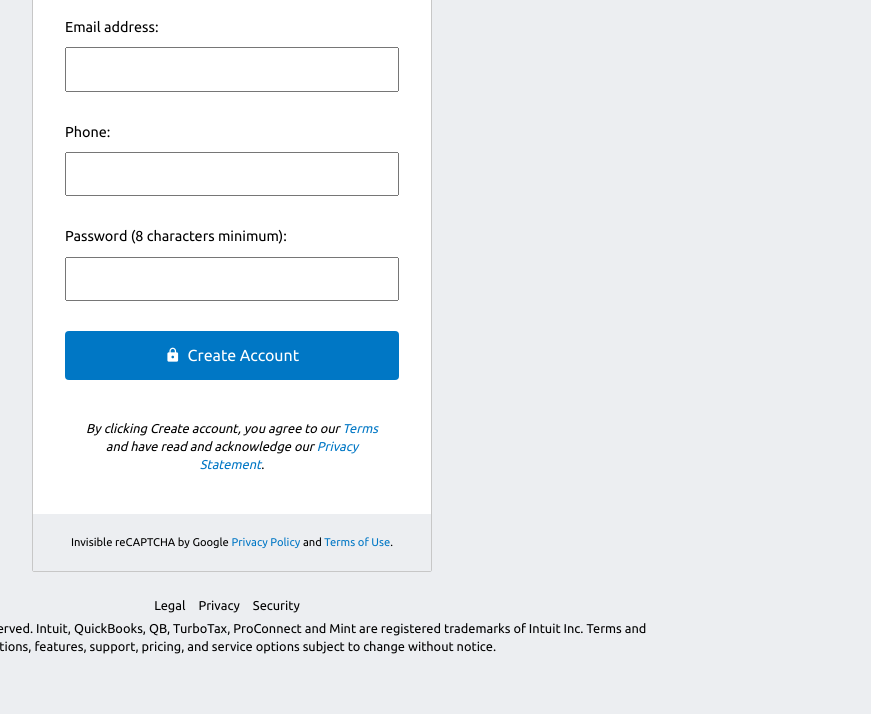
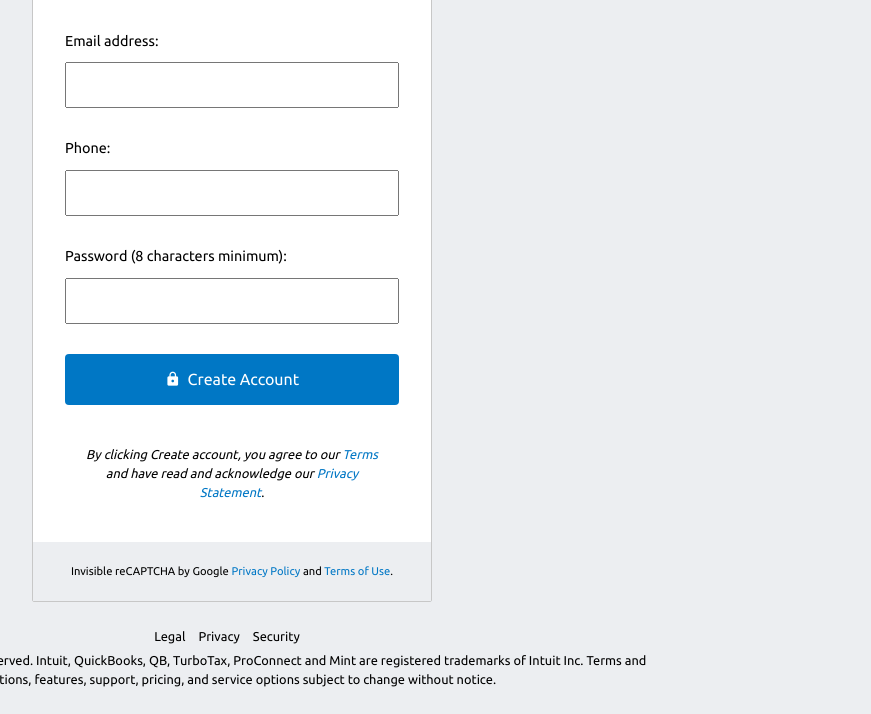
Before and after one commit to ivobul/theodinproject-html-forms, a plain HTML site: page index.html in a window 1280 px wide. Shown: the part 321-1035 px from the top of the page, without its empty margins (408-1279 px from the left). Before the commit the page ends 1002 px from the top, so only its background shows below. Drawn offline with Linux system fonts and the light colour scheme.

Commit message:
Add files via upload

```diff
--- a/style.css
+++ b/style.css
@@ -36,19 +36,15 @@ html {
   box-sizing: inherit;
 }
 
-/* Min height */
-html {
-  height: 100%;
-}
-
+/* Sizing - Height */
 body {
-  min-height: 100%;
+  min-height: 100vh;
 }
 
 /* Typography */
 body {
   font-size: 1rem;
-  line-height: 1.4;
+  line-height: 1.5;
 }
 
 * {
@@ -70,12 +66,12 @@ ul {
 
 img,
 video {
-  display: block;
   max-width: 100%;
 }
 
 img {
   border-style: none;
+  display: block;
 }
 
 a {
@@ -97,11 +93,6 @@ body {
   font-size: .9rem;
   padding-right: 3px;
   vertical-align: -10%;
-}
-
-input,
-button {
-  outline: currentcolor;
 }
 
 input {
@@ -207,7 +198,6 @@ form {
   font-size: .8rem;
   padding: 40px 10px 8px;
   text-align: center;
-
 }
 
 .form-footer {
@@ -241,7 +231,7 @@ footer a:hover {
   text-decoration: underline;
 }
 
-@media only screen and (max-width: 767px) {
+@media screen and (max-width: 767px) {
   nav {
     display: none;
   }
```
